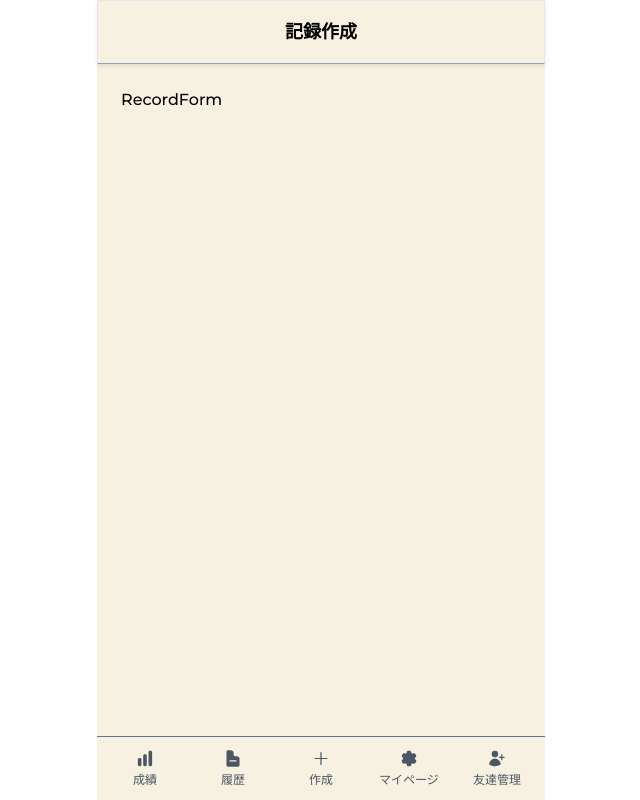
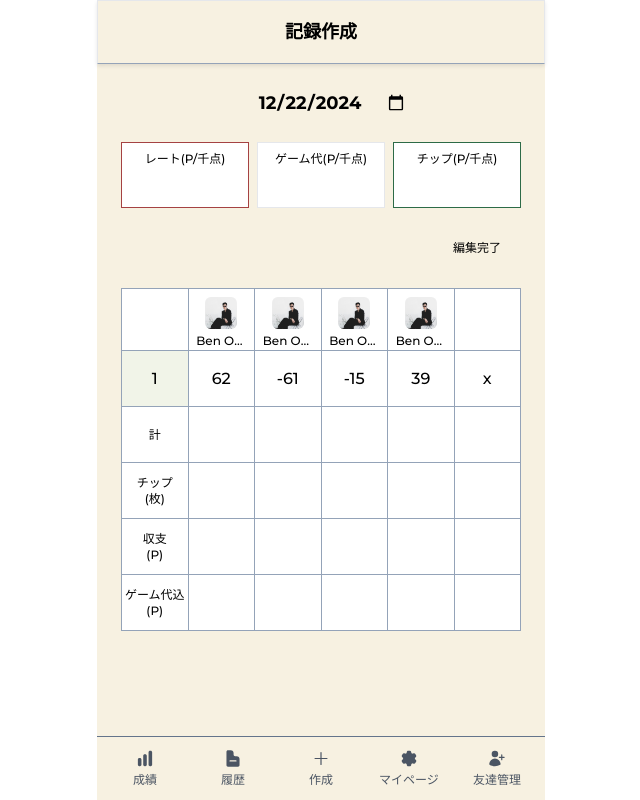
Before and after one commit to NelsoNave/mahjong-app, a Next.js app: page /new-game/1 in a window 1280 px wide. Shown: the whole page, without its empty margins (319-959 px from the left). Built offline with nearby package versions, Linux system fonts and the light colour scheme.

Commit message:
style: create record form #9

```diff
--- a/app/components/RecordForm.tsx
+++ b/app/components/RecordForm.tsx
@@ -1,11 +1,171 @@
-import React from 'react'
+import Image from "next/image";
+import React from "react";
 
 // type Props = {}
 
 const RecordForm = () => {
+  const date = new Date().toISOString().split("T")[0];
   return (
-    <div>RecordForm</div>
-  )
-}
+    <form className="flex flex-col items-center gap-6">
+      <input
+        type="date"
+        defaultValue={date}
+        className="w-fit bg-transparent text-center text-lg font-bold"
+        name="playedAt"
+      />
+      <div className="flex gap-2">
+        <div className="flex flex-col items-center gap-2 border border-appleBlossom bg-white px-[6px] py-2">
+          <label htmlFor="rate" className="text-xs">
+            レート(P/千点)
+          </label>
+          <input type="number" name="rate" className="w-full" />
+        </div>
+        <div className="border-oldGold flex flex-col items-center gap-2 border bg-white px-[6px] py-2">
+          <label htmlFor="fee" className="text-xs">
+            ゲーム代(P/千点)
+          </label>
+          <input type="number" name="fee" className="w-full" />
+        </div>
+        <div className="flex flex-col items-center gap-2 border border-amazon bg-white px-[6px] py-2">
+          <label htmlFor="chipRate" className="text-xs">
+            チップ(P/千点)
+          </label>
+          <input type="number" name="chipRate" className="w-full" />
+        </div>
+      </div>
+      <button
+        type="submit"
+        className="bg-oldGold self-end rounded-lg bg-opacity-50 px-5 py-2 text-xs"
+      >
+        編集完了
+      </button>
+      <table className="w-full bg-white border-collapse border-slate-400">
+        <thead>
+          <tr>
+            <th className="border border-slate-400"></th>
+            <th className="h-14 w-14 pt-2 bg-white border border-slate-400">
+              <div className="flex flex-col items-center gap-1">
+                <Image
+                  src="/icon-sample-man.jpg"
+                  alt="sample"
+                  width={32}
+                  height={32}
+                  className="rounded-md object-cover aspect-square"
+                />
+                <span className="w-[50px] truncate text-xs font-normal">
+                  Ben Ono
+                </span>
+              </div>
+            </th>
+            <th className="h-14 w-14 pt-2 border border-slate-400">
+              <div className="flex flex-col items-center gap-1">
+                <Image
+                  src="/icon-sample-man.jpg"
+                  alt="sample"
+                  width={32}
+                  height={32}
+                  className="rounded-md object-cover aspect-square"
+                />
+                <span className="w-[50px] truncate text-xs font-normal">
+                  Ben Ono
+                </span>
+              </div>
+            </th>
+            <th className="h-14 w-14 pt-2 border border-slate-400">
+              <div className="flex flex-col items-center gap-1">
+                <Image
+                  src="/icon-sample-man.jpg"
+                  alt="sample"
+                  width={32}
+                  height={32}
+                  className="rounded-md object-cover aspect-square"
+                />
+                <span className="w-[50px] truncate text-xs font-normal">
+                  Ben Ono
+                </span>
+              </div>
+            </th>
+            <th className="h-14 w-14 pt-2 border border-slate-400">
+              <div className="flex flex-col items-center gap-1">
+                <Image
+                  src="/icon-sample-man.jpg"
+                  alt="sample"
+                  width={32}
+                  height={32}
+                  className="rounded-md object-cover aspect-square"
+                />
+                <span className="w-[50px] truncate text-xs font-normal">
+                  Ben Ono
+                </span>
+              </div>
+            </th>
+            <th className="h-14 w-14 pt-2 border border-slate-400"></th>
+          </tr>
+        </thead>
+        <tbody>
+          <tr>
+            <td className="border border-slate-400 h-14 w-14 text-center bg-pineGlade bg-opacity-20">1</td>
+            <td className="border border-slate-400 text-center">62</td>
+            <td className="border border-slate-400 text-center">-61</td>
+            <td className="border border-slate-400 text-center">-15</td>
+            <td className="border border-slate-400 text-center">39</td>
+            <td className="border border-slate-400 text-center text-center">x</td>
+          </tr>
 
-export default RecordForm
+          {/* 合計 */}
+          <tr>
+            <td className="bg-oldGold h-14 w-14 bg-opacity-20 text-center text-xs border border-slate-400">
+              計
+            </td>
+            <td className="border border-slate-400"></td>
+            <td className="border border-slate-400"></td>
+            <td className="border border-slate-400"></td>
+            <td className="border border-slate-400"></td>
+            <td className="border border-slate-400"></td>
+          </tr>
+
+          <tr>
+            <td className="bg-oldGold h-14 w-14 border border-slate-400 bg-opacity-20 text-center text-xs">
+              チップ
+              <br />
+              (枚)
+            </td>
+            <td className="border border-slate-400"></td>
+            <td className="border border-slate-400"></td>
+            <td className="border border-slate-400"></td>
+            <td className="border border-slate-400"></td>
+            <td className="border border-slate-400"></td>
+          </tr>
+
+          <tr>
+            <td className="bg-oldGold h-14 w-14 border border-slate-400 bg-opacity-20 text-center text-xs">
+              収支
+              <br />
+              (P)
+            </td>
+            <td className="border border-slate-400"></td>
+            <td className="border border-slate-400"></td>
+            <td className="border border-slate-400"></td>
+            <td className="border border-slate-400"></td>
+            <td className="border border-slate-400"></td>
+          </tr>
+
+          <tr>
+            <td className="bg-oldGold h-14 w-14 border border-slate-400 bg-opacity-20 text-center text-xs">
+              ゲーム代込
+              <br />
+              (P)
+            </td>
+            <td className="border border-slate-400"></td>
+            <td className="border border-slate-400"></td>
+            <td className="border border-slate-400"></td>
+            <td className="border border-slate-400"></td>
+            <td className="border border-slate-400"></td>
+          </tr>
+        </tbody>
+      </table>
+    </form>
+  );
+};
+
+export default RecordForm;
```
